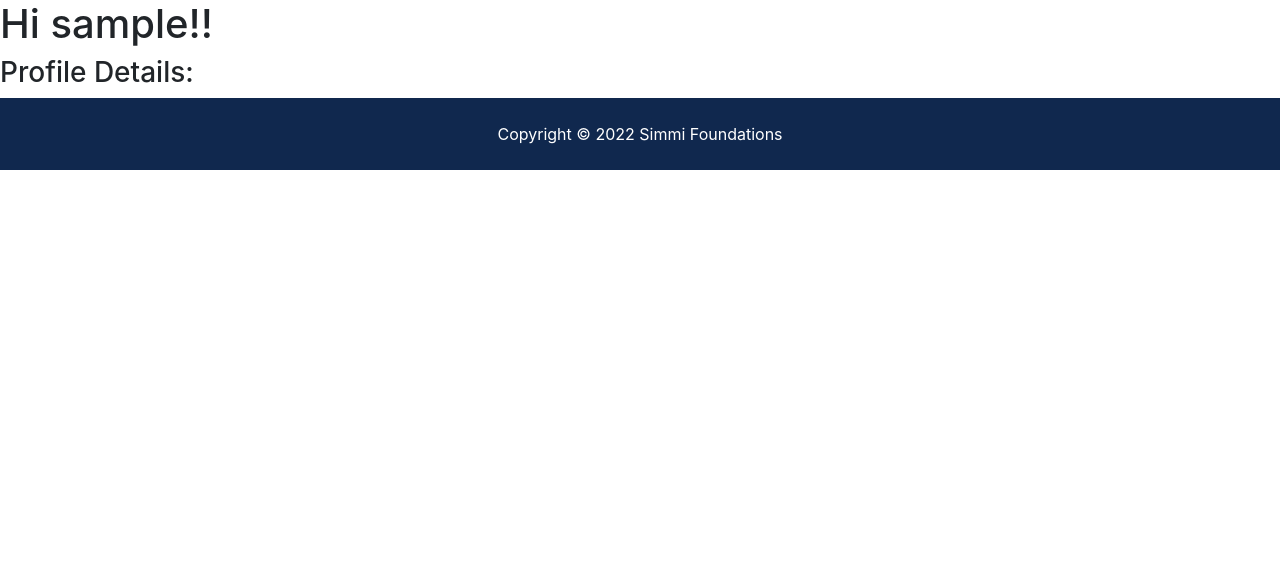
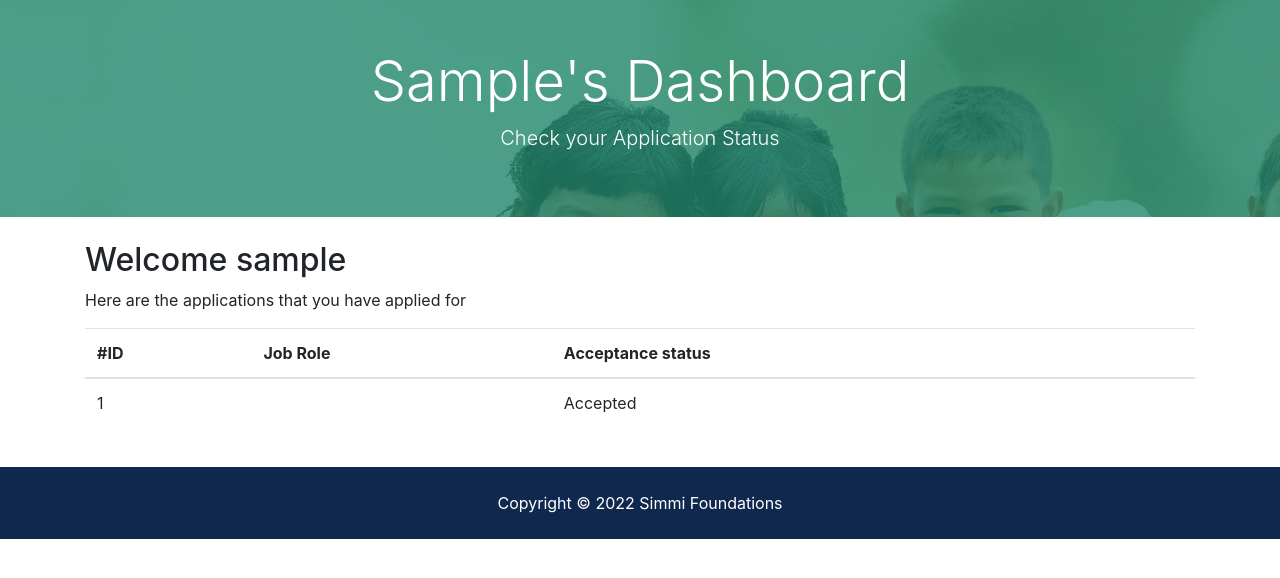
Before and after one commit to AbhijitBarui/SimmiFJobHub, a Django app: page /accounts/dashboard in a window 1280 px wide. Shown: the part 162-740 px from the top of the page. Run offline with Django 4.2, Linux system fonts and the light colour scheme; a user stored in the database is signed in; tables that the repository leaves empty hold one stand-in row (values such as "Sample post"); data that the repository does not hold is empty; some libraries are stand-ins or nearby versions.

Commit message:
dashboard and several

```diff
--- a/accounts/views.py
+++ b/accounts/views.py
@@ -2,6 +2,7 @@ from django.forms import model_to_dict
 from django.shortcuts import redirect, render
 from django.contrib.auth.models import User
 from django.contrib import messages, auth
+from careers.models import Application
 
 def register(request):
     if request.method == "POST":
@@ -73,7 +74,10 @@ def logout(request):
 
 def dashboard(request):
     if request.user.is_authenticated:
-        context = model_to_dict(request.user)
+        ainstances = Application.objects.filter(user_id=request.user.id)
+        context = {
+            'ainstances':ainstances,
+        }
     return render(request, 'accounts/dashboard.html', context)
 
 #context of user
--- a/careers/forms.py
+++ b/careers/forms.py
@@ -11,4 +11,4 @@ class JobsForm(forms.ModelForm):
 class ApplicationForm(forms.ModelForm):
     class Meta:
         model = Application
-        exclude = ['job','reviewed','accepted','job_id']
+        exclude = ['job','reviewed','accepted','job_id','user_id']
--- a/careers/models.py
+++ b/careers/models.py
@@ -25,6 +25,7 @@ class Application(models.Model):
     resume = models.FileField()
     reviewed = models.BooleanField(default=False)
     accepted = models.BooleanField(default=False)
+    user_id = models.IntegerField(blank=True,default=0)
 
     def __str__(self) -> str:
         return self.job.role
--- a/managesf/settings.py
+++ b/managesf/settings.py
@@ -42,6 +42,7 @@ INSTALLED_APPS = [
     'accounts.apps.AccountsConfig',
     'careers.apps.CareersConfig',
     'django.contrib.humanize',
+    'widget_tweaks',
 ]
 
 MIDDLEWARE = [
--- a/templates/accounts/dashboard.html
+++ b/templates/accounts/dashboard.html
@@ -1,6 +1,55 @@
 {% extends 'base.html' %}
 {% block content %}
-<h1>Hi {{user}}!!</h1>
-<h3>Profile Details:</h3>
+<section id="showcase-inner" class="py-5 text-white">
+    <div class="container">
+      <div class="row text-center">
+        <div class="col-md-12">
+          <h1 class="display-4">{{user.first_name}}'s Dashboard</h1>
+          <p class="lead">Check your Application Status</p>
+        </div>
+      </div>
+    </div>
+  </section>
 
+  <section id="dashboard" class="py-4">
+    <div class="container">
+      <div class="row">
+        <div class="col-md-12">
+          <h2>Welcome {{user}}</h2>
+          <p>Here are the applications that you have applied for</p>
+          <table class="table">
+            <thead>
+              <tr>
+                <th scope="col">#ID</th>
+                <th scope="col">Job Role</th>
+                <th scope="col">Acceptance status</th>
+                <th></th>
+              </tr>
+            </thead>
+            <tbody>
+                {% if ainstances %}
+                    {% for ainstance in ainstances %}
+                        <tr>
+                            <td>{{ainstance.id}}</td>
+                            <td>{{ainstance.job}}</td>
+                            <td>
+                                {% if ainstance.reviewed == True %}
+                                    {% if ainstance.accepted == True %}
+                                        Accepted
+                                    {% else %}
+                                        Not Accepted
+                                    {% endif %}
+                                {% else %}
+                                    Pending
+                                {% endif %}
+                            </td>
+                        </tr>
+                    {% endfor %}
+                {% endif %}
+            </tbody>
+          </table>
+        </div>
+      </div>
+    </div>
+  </section>
 {% endblock %}
--- a/templates/careers/jobapplication.html
+++ b/templates/careers/jobapplication.html
@@ -54,9 +54,9 @@
                     <i class="fas fa-money-bill-alt"></i> Reviewed Status:
                     <span class="float-right">
                     {% if ainstance.reviewed == True %}
+                      Reviewed
+                    {% else %}
                       Not Reviewed
-                    {% else %}
-                      Reviewed
                     {% endif %}</span>
                   </li>
                   <li class="list-group-item text-secondary">
```
Also changed, not shown: careers/views.py (+13 -5 lines), requirements.txt (+10 -6 lines), task.txt (+11 -0 lines), templates/careers/applicationform.html (+13 -22 lines), templates/careers/jobform.html (+16 -7 lines), careers/migrations/0002_application_user_id.py (added), careers/migrations/0003_alter_application_user_id.py (added), careers/migrations/0004_alter_application_user_id.py (added).
